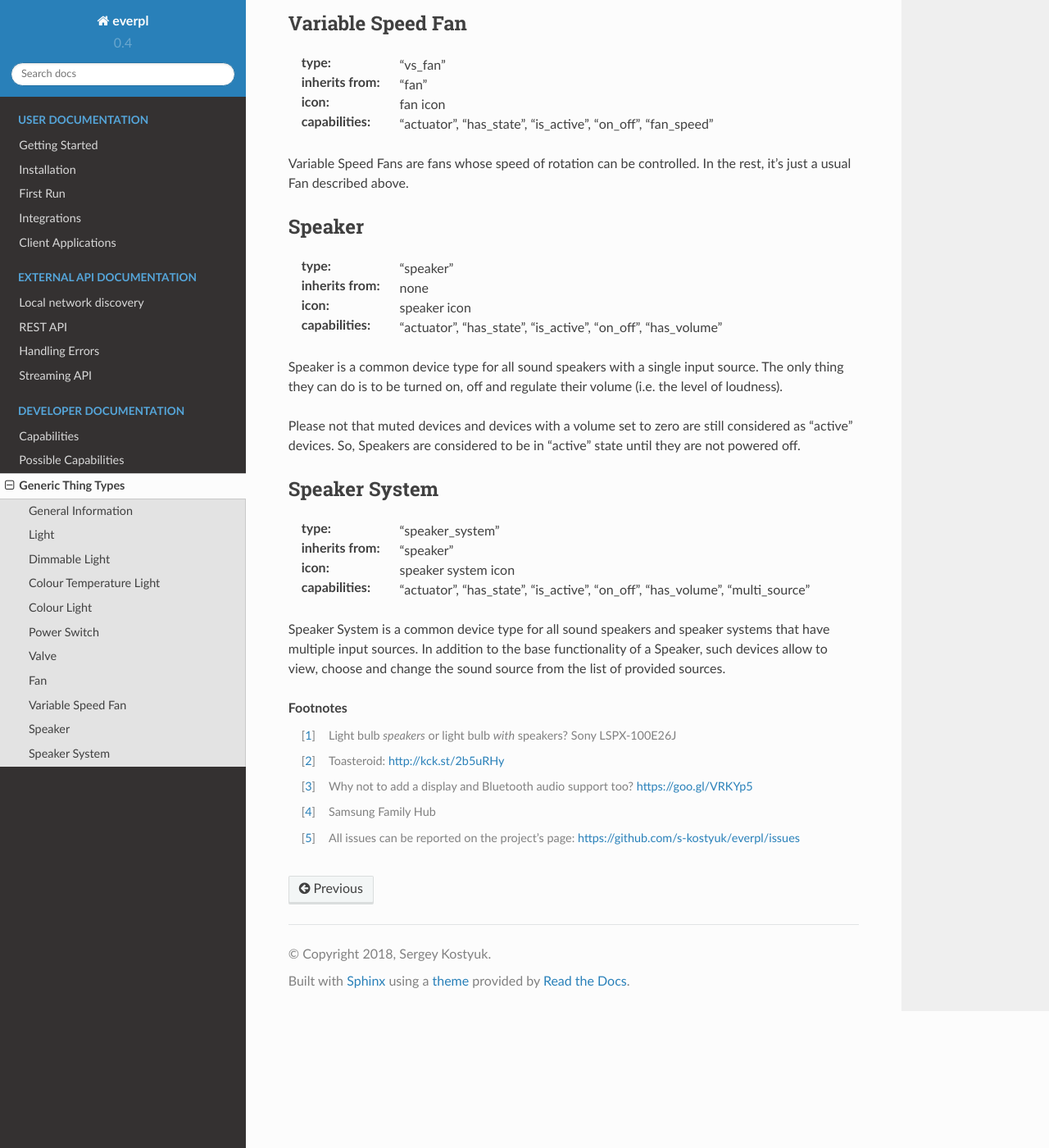
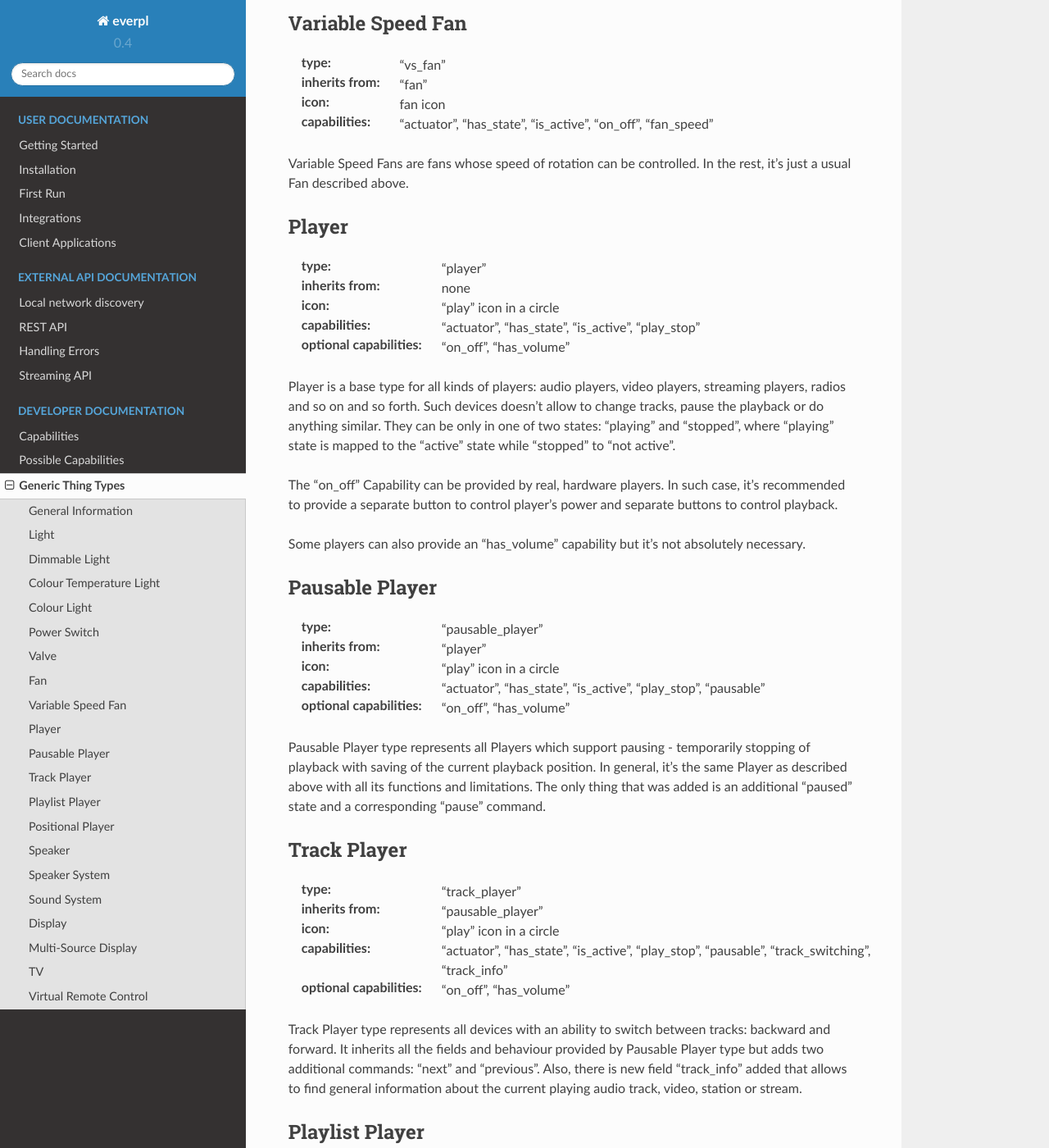
Before and after one commit to fossabot/everpl, a Sphinx documentation site: the page built from docs/source/developer/generic_thing_types.rst, in a window 1280 px wide and 1400 px high, scrolled down 2924 px. Shown: the whole window at 82% size. Built offline with Sphinx 7.4.7 and the Read the Docs theme 2.0.0, drawn with Linux system fonts in a browser that asks for light colours; pages that are not in the unit, such as notebooks, are missing from menus; some of the changed text lies outside the part shown.

Commit message:
DOCS: Defined Players, added drafts for other Multimedia Devices

```diff
--- a/docs/source/developer/generic_thing_types.rst
+++ b/docs/source/developer/generic_thing_types.rst
@@ -186,6 +186,93 @@ Variable Speed Fans are fans whose speed of rotation can be controlled.
 In the rest, it's just a usual Fan described above.
 
 
+Player
+======
+
+:type: "player"
+
+:inherits from: none
+
+:icon: "play" icon in a circle
+
+:capabilities:
+    "actuator", "has_state", "is_active", "play_stop"
+
+:optional capabilities:
+    "on_off", "has_volume"
+
+Player is a base type for all kinds of players: audio players, video
+players, streaming players, radios and so on and so forth. Such devices
+doesn't allow to change tracks, pause the playback or do anything
+similar. They can be only in one of two states: "playing" and "stopped",
+where "playing" state is mapped to the "active" state while "stopped" to
+"not active".
+
+The "on_off" Capability can be provided by real, hardware players. In
+such case, it's recommended to provide a separate button to control
+player's power and separate buttons to control playback.
+
+Some players can also provide an "has_volume" capability but it's not
+absolutely necessary.
+
+
+Pausable Player
+===============
+
+:type: "pausable_player"
+
+:inherits from: "player"
+
+:icon: "play" icon in a circle
+
+:capabilities:
+    "actuator", "has_state", "is_active", "play_stop", "pausable"
+
+:optional capabilities:
+    "on_off", "has_volume"
+
+Pausable Player type represents all Players which support pausing -
+temporarily stopping of playback with saving of the current playback
+position. In general, it's the same Player as described above with
+all its functions and limitations. The only thing that was added
+is an additional "paused" state and a corresponding "pause" command.
+
+
+Track Player
+============
+
+:type: "track_player"
+
+:inherits from: "pausable_player"
+
+:icon: "play" icon in a circle
+
+:capabilities:
+    "actuator", "has_state", "is_active", "play_stop", "pausable",
+    "track_switching", "track_info"
+
+:optional capabilities:
+    "on_off", "has_volume"
+
+Track Player type represents all devices with an ability to switch
+between tracks: backward and forward. It inherits all the fields and
+behaviour provided by Pausable Player type but adds two additional
+commands: "next" and "previous". Also, there is new field "track_info"
+added that allows to find general information about the current playing
+audio track, video, station or stream.
+
+
+Playlist Player
+===============
+
+TBD. Allows to view and manage playback playlist (or queue).
+
+
+Positional Player
+=================
+
+TBD. Reports the current playback position. Supports track rewinding.
+
 
 Speaker
 =======
@@ -227,6 +314,40 @@ base functionality of a Speaker, such devices allow to view, choose and
 change the sound source from the list of provided sources.
 
 
+Sound System
+============
+
+TBD. Multi-functional device. Can be either music player or a
+multi-source speaker (i.e. Speaker System) depending on a current mode.
+
+
+Display
+=======
+
+TBD. Can be turned on, off and change screen brightness.
+
+
+Multi-Source Display
+====================
+
+TBD. Can change the source of a displayed picture.
+
+
+TV
+==
+
+TBD. Multi-mode device which can be either Player, Streaming Player or
+Multi-Source Display, depending on the current mode.
+
+
+Virtual Remote Control
+======================
+
+TBD. A device that just provides a list of available commands, a list
+of corresponding virtual buttons and no feedback from the controlled
+system.
+
+
 .. rubric:: Footnotes
 
 .. [#f1] Light bulb *speakers* or light bulb *with* speakers? Sony LSPX-100E26J
```
